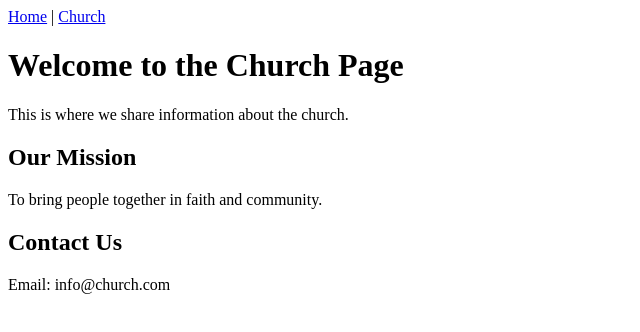
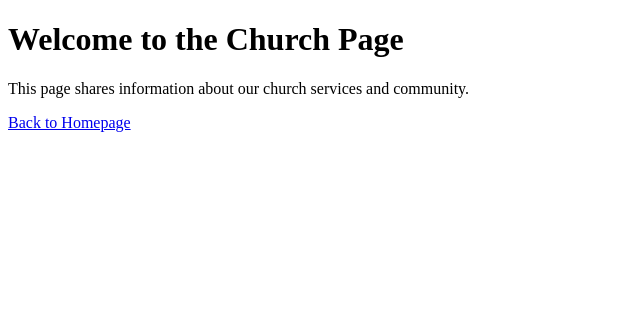
Before and after one commit to ifeanyitriumph21-cmd/Sharon-, a plain HTML site: page church.html in a window 1280 px wide. Shown: the whole page, without its empty margins (0-640 px from the left). Drawn offline with Linux system fonts and the light colour scheme.

Commit message:
Update church.html content
Updated the church page content and navigation links.

```diff
--- a/church.html
+++ b/church.html
@@ -1,21 +1,12 @@
 <!DOCTYPE html>
-<html>
+<html lang="en">
 <head>
-    <title>Church Page</title>
+  <meta charset="UTF-8">
+  <title>Church Page</title>
 </head>
 <body>
-    <nav>
-        <a href="index.html">Home</a> |
-        <a href="church.html">Church</a>
-    </nav>
-
-    <h1>Welcome to the Church Page</h1>
-    <p>This is where we share information about the church.</p>
-
-    <h2>Our Mission</h2>
-    <p>To bring people together in faith and community.</p>
-
-    <h2>Contact Us</h2>
-    <p>Email: info@church.com</p>
+  <h1>Welcome to the Church Page</h1>
+  <p>This page shares information about our church services and community.</p>
+  <a href="index.html">Back to Homepage</a>
 </body>
 </html>
```
